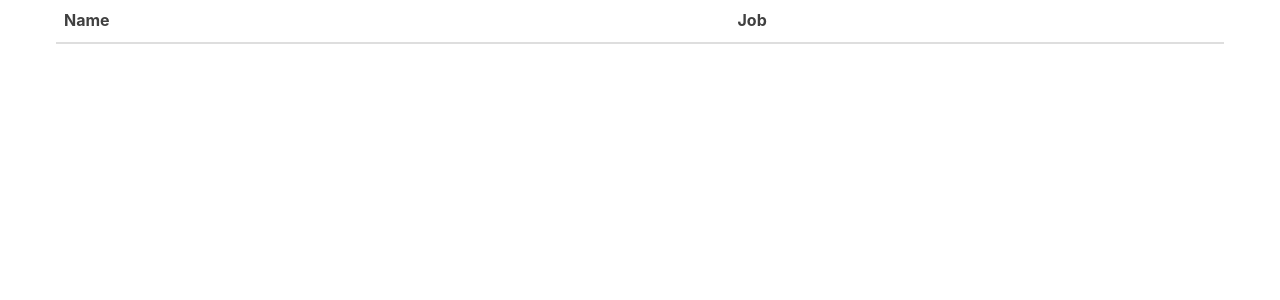
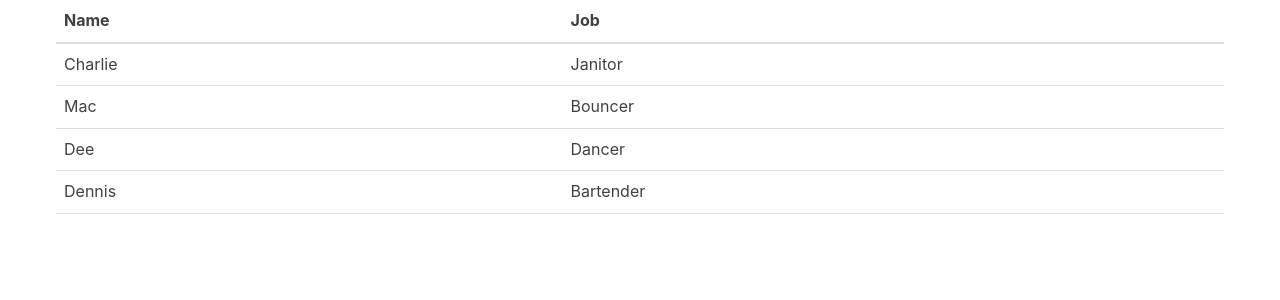
Before and after one commit to krisderycke/Todo-app-React, a React (Create React App) app: page / in a window 1280 px wide. Shown: the top 300 px of the page. Built offline with nearby package versions, Linux system fonts and the light colour scheme.

Commit message:
define state in App

```diff
--- a/src/App.js
+++ b/src/App.js
@@ -2,6 +2,27 @@
 import Table from "./Table";
 
 class App extends Component {
+  state = {
+    characters: [
+      {
+        name: "Charlie",
+        job: "Janitor"
+      },
+      {
+        name: "Mac",
+        job: "Bouncer"
+      },
+      {
+        name: "Dee",
+        job: "Dancer"
+      },
+      {
+        name: "Dennis",
+        job: "Bartender"
+      }
+    ]
+  };
+
   render() {
     const characters = [
       {
@@ -23,7 +44,7 @@
     ];
     return (
       <div className="container">
-        <Table characterDate={characters} />
+        <Table characterData={characters} />
       </div>
     );
   }
--- a/src/Table.js
+++ b/src/Table.js
@@ -3,6 +3,7 @@
 class Table extends Component {
   render() {
     const { characterData } = this.props;
+
     return (
       <table>
         <TableHeader />
@@ -24,8 +25,16 @@
   );
 };
 
-const TableBody = () => {
-  return <tbody />;
+const TableBody = props => {
+  const rows = props.characterData.map((row, index) => {
+    return (
+      <tr key={index}>
+        <td>{row.name}</td>
+        <td>{row.job}</td>
+      </tr>
+    );
+  });
+  return <tbody>{rows}</tbody>;
 };
 
 /* class component style: coding like in html  */
```
